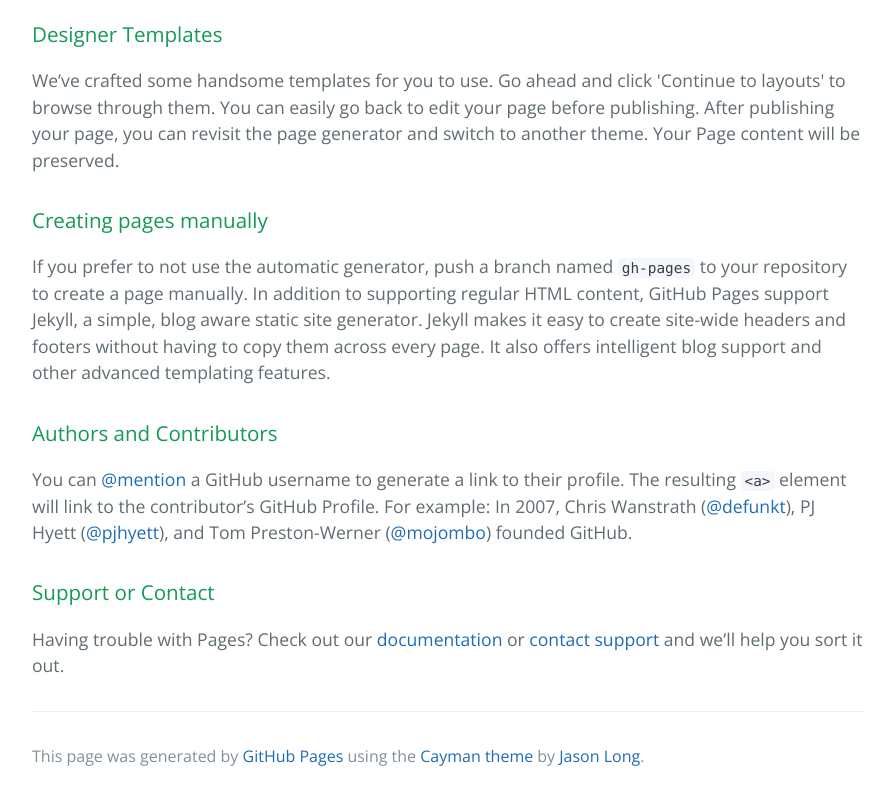
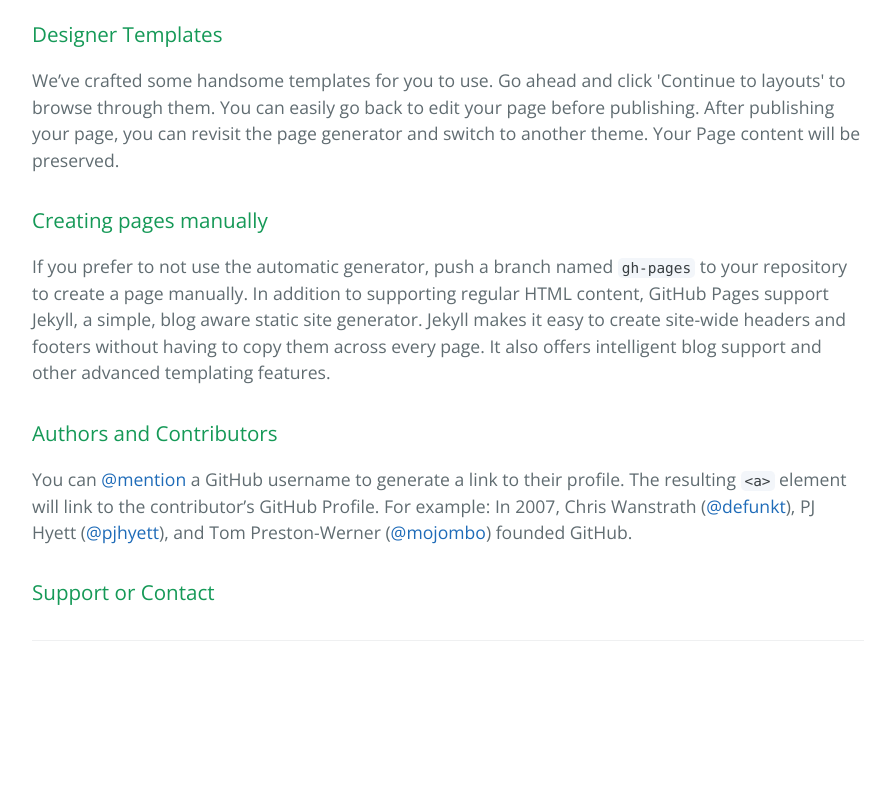
Before and after one commit to CentralCollectiveConglomerate/CentralCollectiveConglomerate.github.io, a plain HTML site: page index.html in a window 1280 px wide. Shown: the part 516-1316 px from the top of the page, without its empty margins (192-1087 px from the left). After the commit the page ends 1221 px from the top, so only its background shows below. Drawn offline with nearby package versions, Linux system fonts and the light colour scheme.

Commit message:
Update index.html

```diff
--- a/index.html
+++ b/index.html
@@ -39,11 +39,11 @@
 <h3>
 <a id="support-or-contact" class="anchor" href="#support-or-contact" aria-hidden="true"><span class="octicon octicon-link"></span></a>Support or Contact</h3>
 
-<p>Having trouble with Pages? Check out our <a href="https://help.github.com/pages">documentation</a> or <a href="https://github.com/contact">contact support</a> and we’ll help you sort it out.</p>
+<p></p>
 
       <footer class="site-footer">
 
-        <span class="site-footer-credits">This page was generated by <a href="https://pages.github.com">GitHub Pages</a> using the <a href="https://github.com/jasonlong/cayman-theme">Cayman theme</a> by <a href="https://twitter.com/jasonlong">Jason Long</a>.</span>
+        <span class="site-footer-credits"></span>
       </footer>
 
     </section>
```
